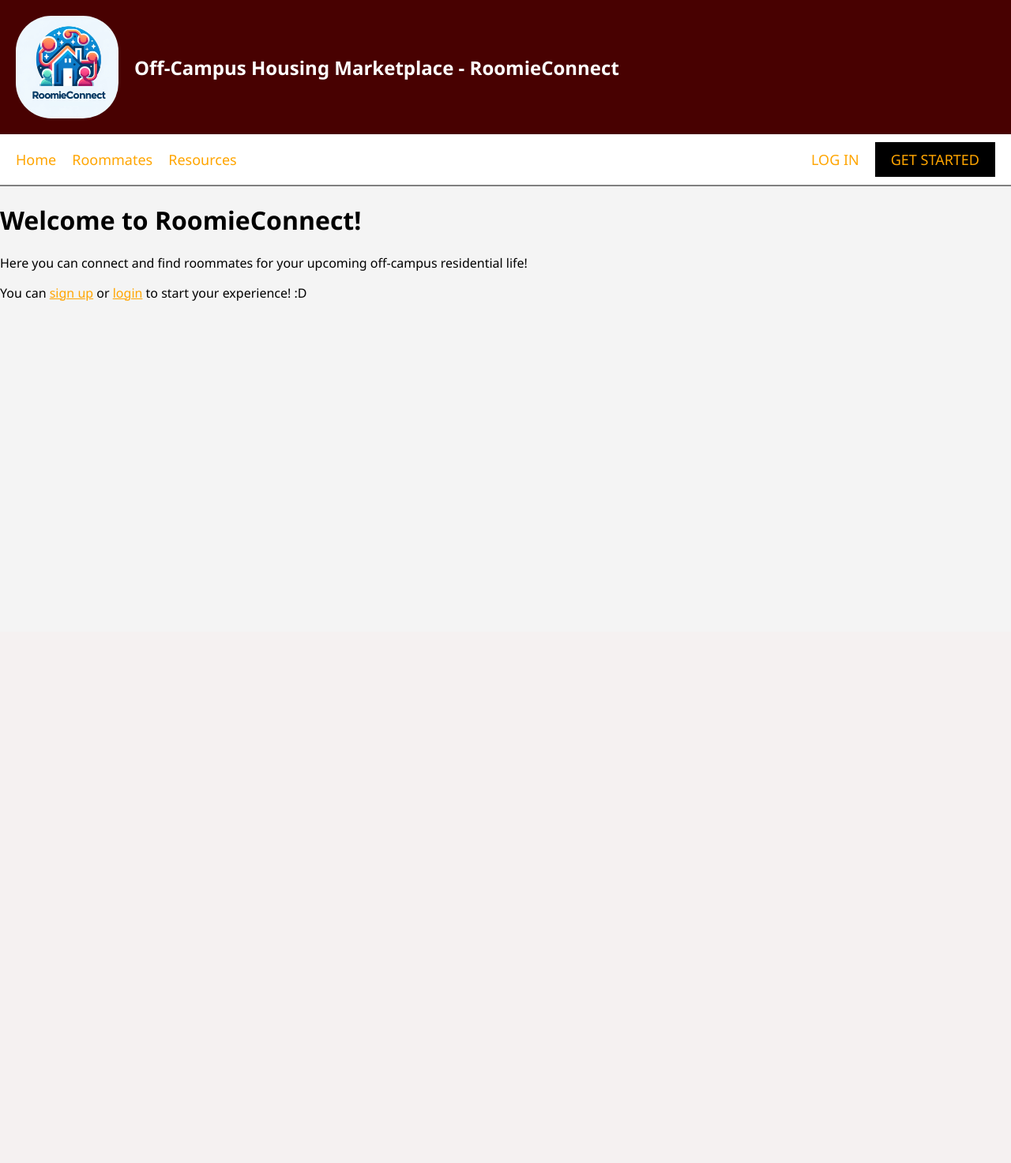
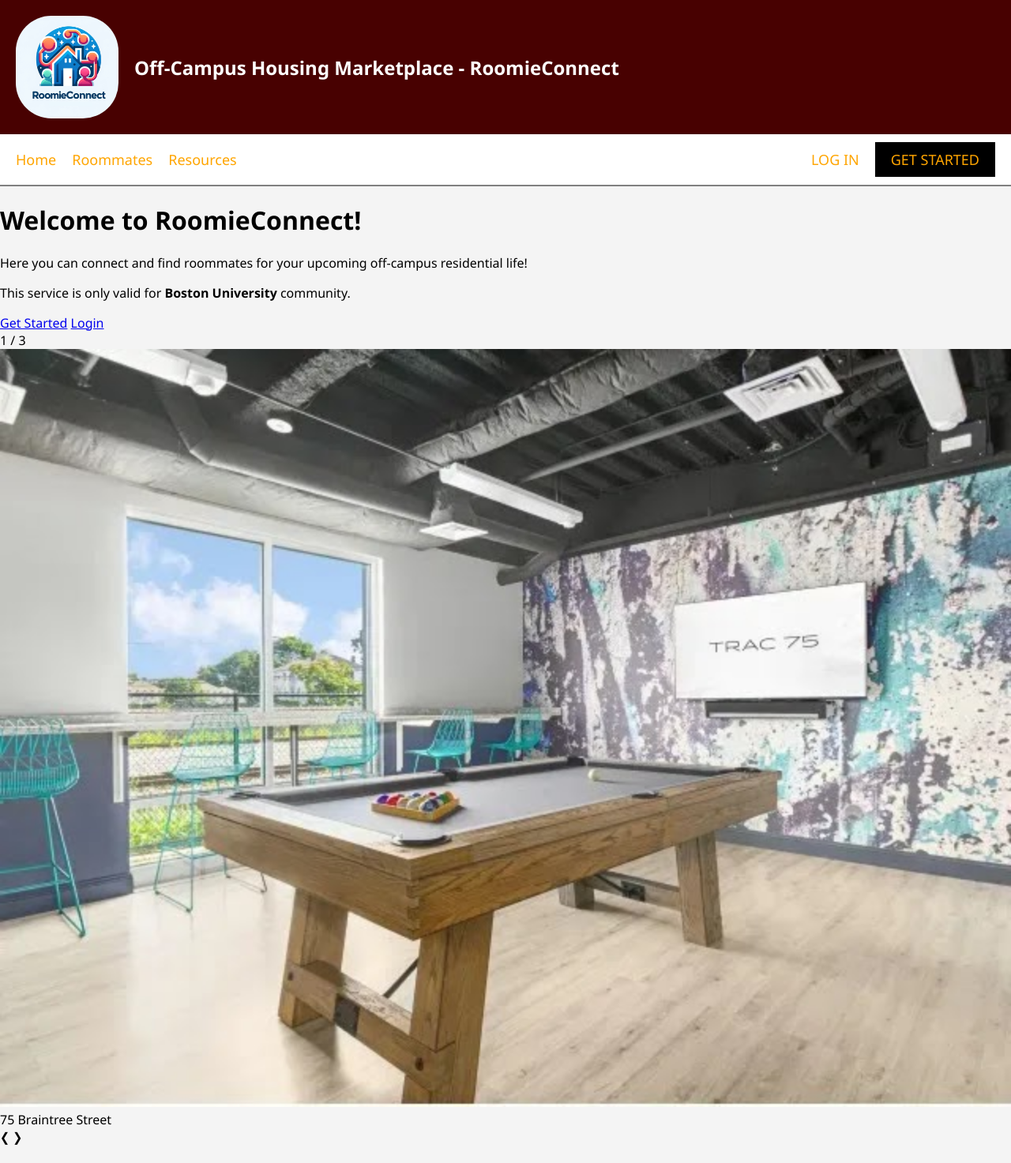
Before and after one commit to TommyCheng023/RoomieConnect, a Flask app: page / in a window 1280 px wide. Shown: the whole page at 79% size. Before the commit the page ends 381 px from the top, so only its background shows below. Run offline with Flask 3, Linux system fonts and the light colour scheme.

Commit message:
customize homepage

```diff
--- /dev/null
+++ b/static/js/img_slider.js
@@ -0,0 +1,26 @@
+let slideIndex = 1;
+showSlides(slideIndex);
+
+function plusSlides(n) {
+    showSlides(slideIndex += n);
+}
+
+function currentSlide(n) {
+    showSlides(slideIndex = n);
+}
+
+function showSlides(n) {
+    let i;
+    let slides = document.getElementsByClassName("mySlides");
+    let dots = document.getElementsByClassName("dot");
+    if (n > slides.length) {slideIndex = 1}
+    if (n < 1) {slideIndex = slides.length}
+    for (i = 0; i < slides.length; i++) {
+        slides[i].style.display = "none";
+    }
+    for (i = 0; i < dots.length; i++) {
+        dots[i].className = dots[i].className.replace(" active", "");
+    }
+    slides[slideIndex-1].style.display = "block";
+    dots[slideIndex-1].className += " active";
+}
--- a/templates/index.html
+++ b/templates/index.html
@@ -1,15 +1,54 @@
 {% extends 'base.html' %}
 {% block head %}
     <title>Homepage - RoomieConnect</title>
+    <link rel="stylesheet" href="../static/css/index.css">
 {% endblock %}
 {% block body %}
+<div class="index-wrapper">
     <!-- Expected to be the main page of the website. -->
     {% if name == None %}
-        <h1>Welcome to RoomieConnect!</h1>
-        <p>Here you can connect and find roommates for your upcoming off-campus residential life!</p>
-        <p>You can <a href="register" class="hypertext">sign up</a> or <a href="login" class="hypertext">login</a> to start your experience! :D </p>
+        <div class="left-index">
+            <h1>Welcome to RoomieConnect!</h1>
+            <p>Here you can connect and find roommates for your upcoming off-campus residential life!</p>
+            <p>This service is only valid for <b>Boston University</b> community.</p>
+            <div class="buttons">
+                <a class="common-design" href="register">Get Started</a>
+                <a class="common-design" href="login">Login</a>
+            </div>
+        </div>
+        <div class="right-index">
+            <div class="slideshow-container">
+                <div class="mySlides fade">
+                    <div class="numbertext">1 / 3</div>
+                    <img src="../static/images/trac_75.jpg" style="width:100%;">
+                    <div class="text">75 Braintree Street</div>
+                </div>
+
+                <div class="mySlides fade">
+                    <div class="numbertext">2 / 3</div>
+                    <img src="../static/images/83_Gard.jpeg" style="width:100%">
+                    <div class="text">83 Gardner Street</div>
+                </div>
+
+                <div class="mySlides fade">
+                    <div class="numbertext">3 / 3</div>
+                    <img src="../static/images/Overlook_Apartment.jpeg" style="width:100%">
+                    <div class="text">175 Washington Street</div>
+                </div>
+                <a class="prev" onclick="plusSlides(-1)">&#10094;</a>
+                <a class="next" onclick="plusSlides(1)">&#10095;</a>
+            </div>
+            <br>
+            <div style="text-align:center">
+                <span class="dot" onclick="currentSlide(1)"></span>
+                <span class="dot" onclick="currentSlide(2)"></span>
+                <span class="dot" onclick="currentSlide(3)"></span>
+            </div>
+        </div>
     {% else %}
         <h1>Welcome back to RoomieConnect! {{ name }}</h1>
         <a href="logout" class="hypertext">logout</a>
     {% endif %}
+    <script src="../static/js/img_slider.js"></script>
+</div>
 {% endblock %}
```
